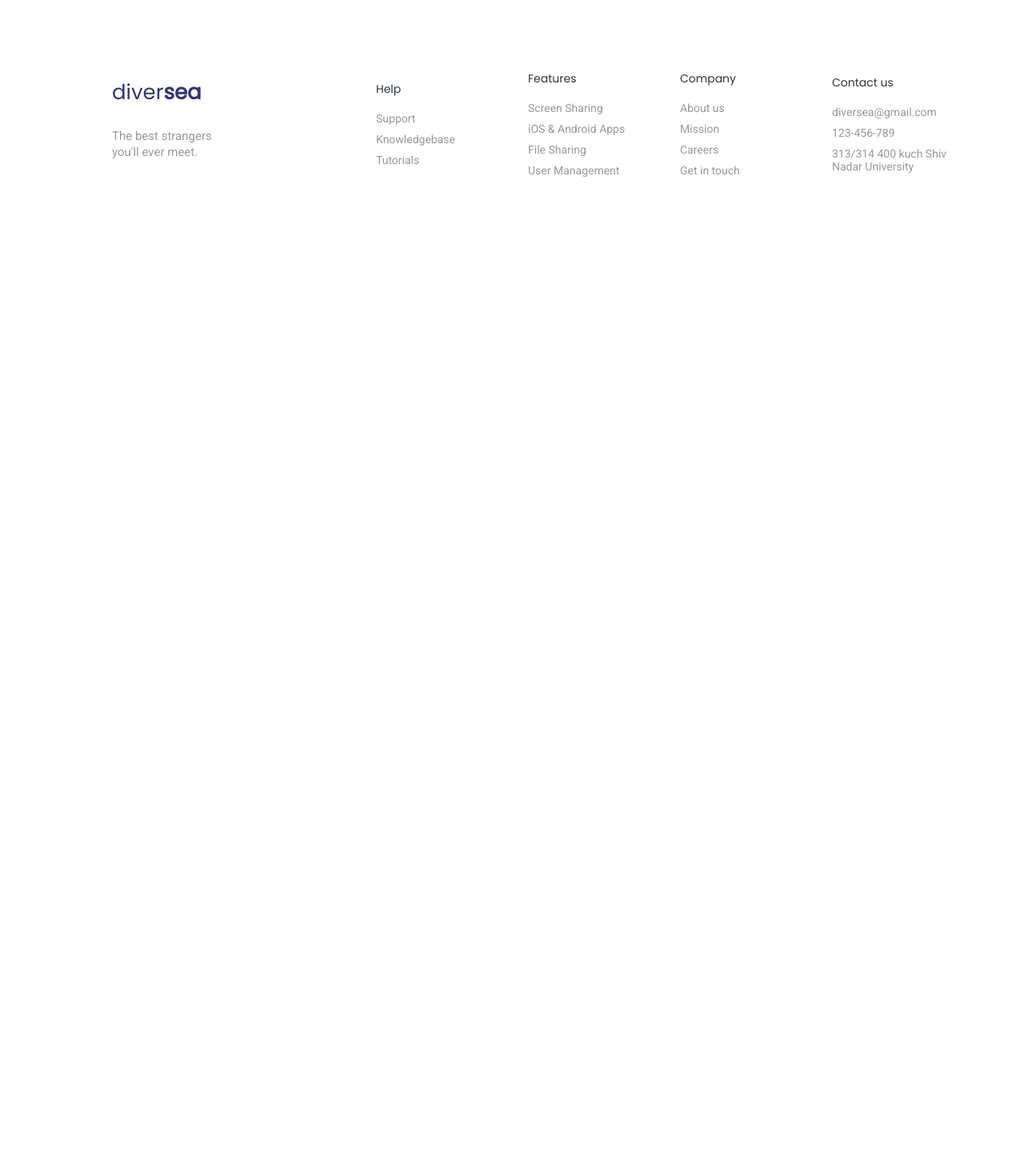
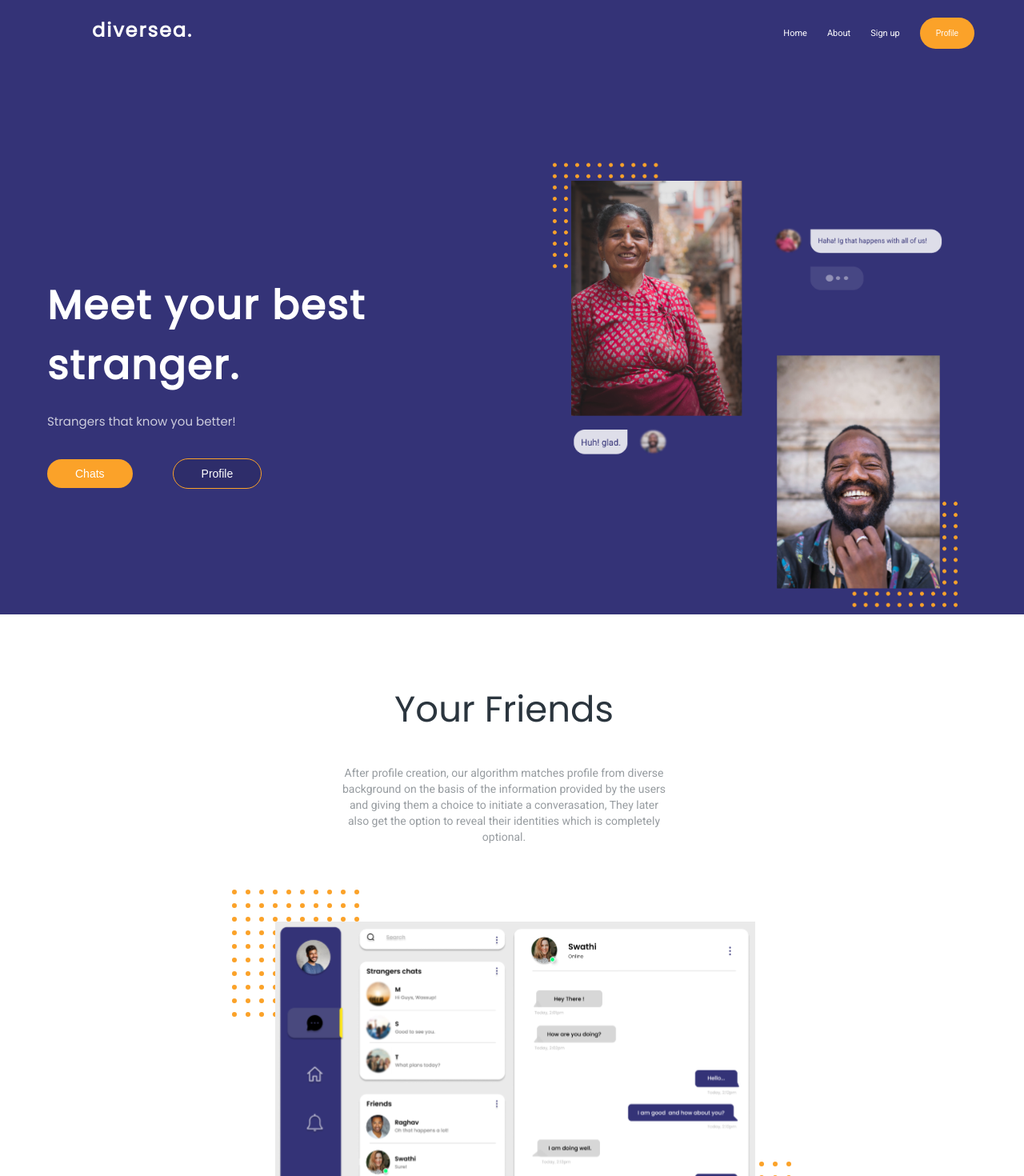
Before and after one commit to yathansh13/diversea, a React (Create React App) app: page / in a window 1280 px wide. Shown: the top 1470 px of the page at 80% size. Before the commit the page ends 800 px from the top, so only its background shows below. Built offline with nearby package versions, Linux system fonts and the light colour scheme.

Commit message:
Added preview section

```diff
--- a/src/App.js
+++ b/src/App.js
@@ -1,13 +1,64 @@
-import logo from "./logo.svg";
 import "./App.css";
+import { Link } from "react-router-dom";
+import graphic1 from "./Assets/graphic1.png";
+import chat from "./Assets/chats.svg";
+import dots from "./Assets/dots.svg";
 
 import Foorter from "./Components/Footer/Footer";
 
-
 function App() {
-
   return (
     <div className="page">
+      <div className="Home">
+        <div className="Home_nav">
+          <div className="Home_nav_logo">diversea. </div>
+          <div className="Home_nav_links">
+            <a className="Home_nav_link" href="#">
+              Home
+            </a>
+
+            <a className="Home_nav_link">About</a>
+
+            <a className="Home_nav_link" href="#">
+              Sign up
+            </a>
+            <a className="Home_nav_button" href="#">
+              Profile
+            </a>
+          </div>
+        </div>
+        <div className="Home_mid">
+          <div className="Home_mid_right">
+            <p className="Home_mid_header">Meet your best stranger.</p>
+            <p className="Home_mid_desc">Strangers that know you better!</p>
+            <div className="Home_mid_right_button">
+              <Link style={{ textDecoration: "none" }} to="/Chat">
+                <a className="Home_mid_button1"> Chats </a>
+              </Link>
+              <a className="Home_mid_button2"> Profile </a>
+            </div>
+          </div>
+
+          <div className="Home_mid_left">
+            <img className="Home_graphic" src={graphic1} />
+          </div>
+        </div>
+      </div>
+      <div className="friends">
+        <p className="friends_head">Your Friends</p>
+        <p className="friends_desc">
+          After profile creation, our algorithm matches profile from diverse
+          background on the basis of the information provided by the users and
+          giving them a choice to initiate a converasation, They later also get
+          the option to reveal their identities which is completely optional.
+        </p>
+        <div className="Friend_image_container">
+          <img className="friends_dots" src={dots} />
+          <img className="friends_dots2" src={dots} />
+
+          <img className="friends_img" src={chat} />
+        </div>
+      </div>
 
       <Foorter />
     </div>
```
